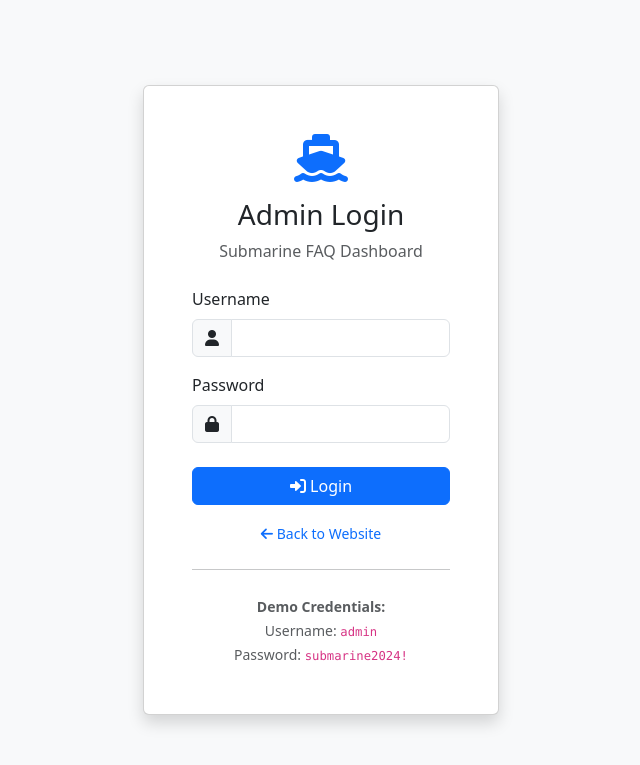
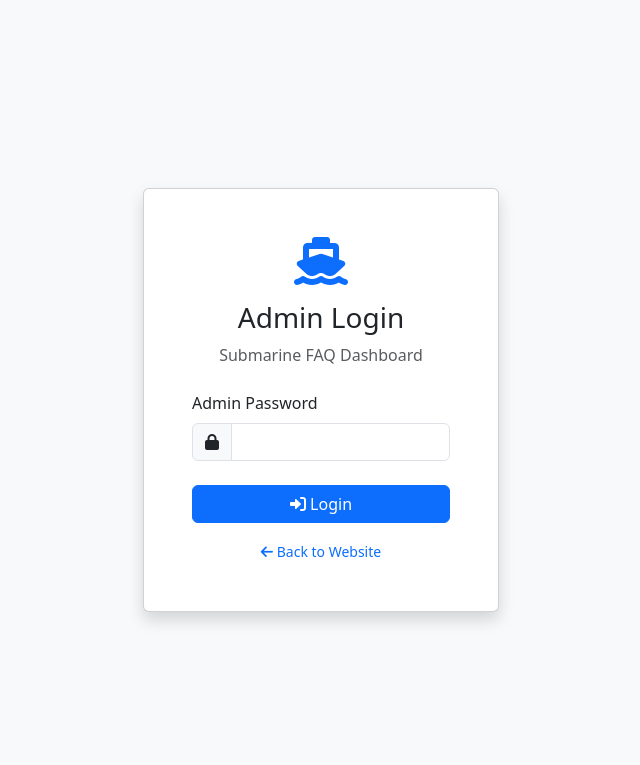
Before and after one commit to igreisman/diesel-sub-faqs-new, a PHP site: page /admin/login.php in a window 1280 px wide. Shown: the top 765 px of the page, without its empty margins (319-959 px from the left). Run offline with PHP 8.4, Linux system fonts and the light colour scheme.

Commit message:
Update admin login (password only, dashboard redirect) and latest edits

```diff
--- a/admin/login.php
+++ b/admin/login.php
@@ -13,17 +13,15 @@ if (isset($_SESSION['admin_logged_in']) && $_SESSION['admin_logged_in'] === true
 $error = '';
 
 if ($_SERVER['REQUEST_METHOD'] === 'POST') {
-    $username = $_POST['username'] ?? '';
     $password = $_POST['password'] ?? '';
 
-    // Simple authentication (you can enhance this later)
-    if ($username === 'admin' && $password === 'submarine2024!') {
+    // Simple password-only authentication
+    if ($password === '1945') {
         $_SESSION['admin_logged_in'] = true;
-        $_SESSION['admin_username'] = $username;
         header('Location: dashboard.php');
         exit;
     } else {
-        $error = 'Invalid username or password';
+        $error = 'Invalid password';
     }
 }
 ?>
@@ -55,17 +53,8 @@ if ($_SERVER['REQUEST_METHOD'] === 'POST') {
                         <?php endif; ?>
 
                         <form method="POST">
-                            <div class="mb-3">
-                                <label for="username" class="form-label">Username</label>
-                                <div class="input-group">
-                                    <span class="input-group-text"><i class="fas fa-user"></i></span>
-                                    <input type="text" class="form-control" id="username" name="username" required
-                                           value="<?php echo htmlspecialchars($_POST['username'] ?? ''); ?>">
-                                </div>
-                            </div>
-
                             <div class="mb-4">
-                                <label for="password" class="form-label">Password</label>
+                                <label for="password" class="form-label">Admin Password</label>
                                 <div class="input-group">
                                     <span class="input-group-text"><i class="fas fa-lock"></i></span>
                                     <input type="password" class="form-control" id="password" name="password" required>
@@ -85,15 +74,6 @@ if ($_SERVER['REQUEST_METHOD'] === 'POST') {
                             </small>
                         </div>
 
-                        <hr class="my-4">
-
-                        <div class="text-center">
-                            <small class="text-muted">
-                                <strong>Demo Credentials:</strong><br>
-                                Username: <code>admin</code><br>
-                                Password: <code>submarine2024!</code>
-                            </small>
-                        </div>
                     </div>
                 </div>
             </div>
```
Also changed, not shown: admin-login.php (+1 -7 lines).
